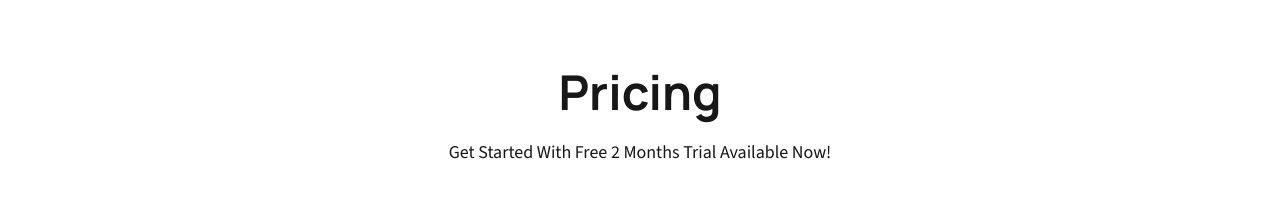
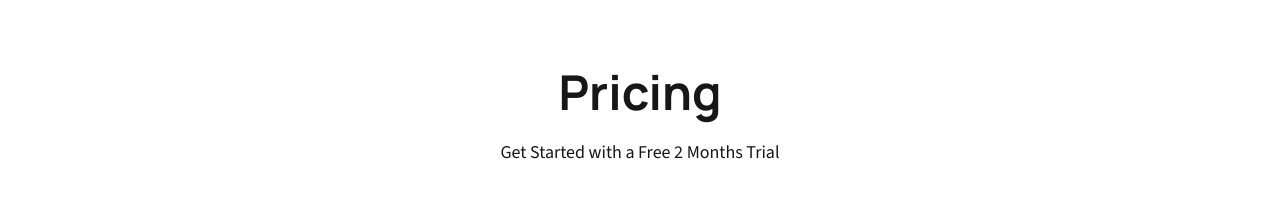
Before and after one commit to mahditasfin/butter-website-main, a Next.js app: page / in a window 1280 px wide. Shown: the part 3000-3214 px from the top of the page. Built offline with nearby package versions, Linux system fonts and the light colour scheme.

Commit message:
Update page.tsx

```diff
--- a/src/app/page.tsx
+++ b/src/app/page.tsx
@@ -20,7 +20,7 @@ const HomePage: React.FC = () => {
         <Section
           id="pricing"
           title="Pricing"
-          description="Get Started With Free 2 Months Trial Available Now!"
+          description="Get Started with a Free 2 Months Trial"
         >
           <Pricing />
         </Section>
```
